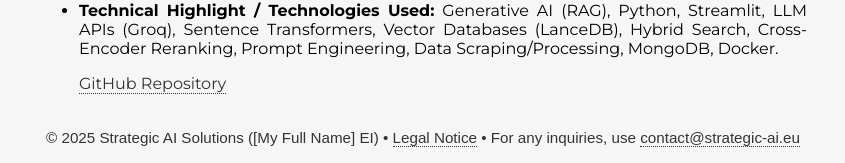
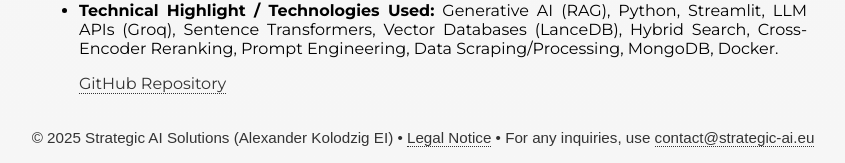
Before and after one commit to alexkolo/strategic-ai, a Jekyll site: the page built from portfolio.md, in a window 1280 px wide and 900 px high, scrolled down 2484 px. Shown: the part 734-897 px from the top of the window, without its empty margins (217-1062 px from the left). Built offline with Jekyll 4.4.1, drawn with Linux system fonts in a browser that asks for light colours; some web fonts are replaced.

Commit message:
fix: update legal name and personal name in _config.yml for accuracy

```diff
--- a/_config.yml
+++ b/_config.yml
@@ -2,8 +2,8 @@
 description: description
 company: Strategic AI Solutions
 slogan: "Your partner in predictive maintenance and cutting edge AI, delivering robust, real world systems."
-legal_name: "[My Full Name] EI"
-my_name: "[My Full Name]"
+legal_name: "Alexander Kolodzig EI"
+my_name: "Alex Kolodzig"
 my_role: "Freelance Data Scientist & AI Engineer"
 meeting_link: https://zcal.co/strategic-ai/30min-meeting
 logo: https://strategic-ai.eu/logo.svg
```
